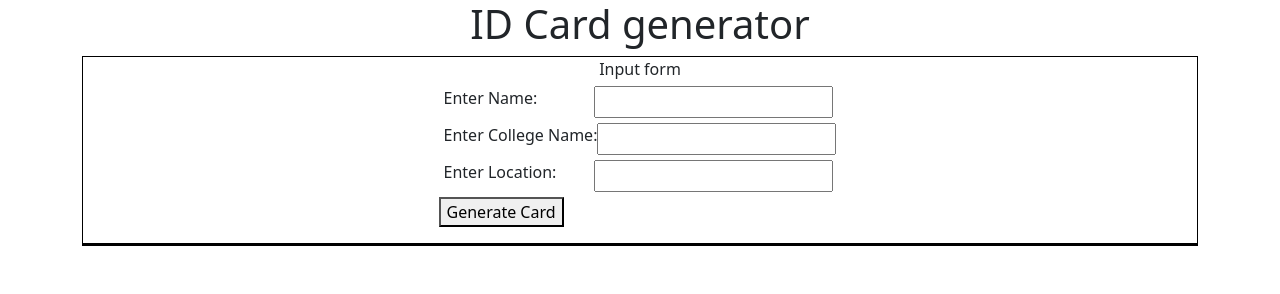
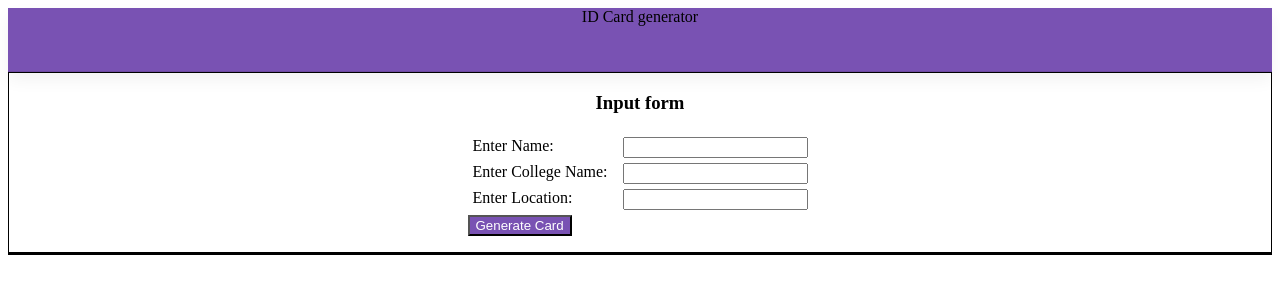
Before and after one commit to Vanessa-Singh/id_cardGenerator, a plain HTML site: page index.html in a window 1280 px wide. Drawn offline with nearby package versions, Linux system fonts and the light colour scheme.

Commit message:
Update index.html

```diff
--- a/index.html
+++ b/index.html
@@ -4,44 +4,42 @@
             ID Card generator
         </title>
         <link rel="stylesheet" href="./css/index.css" />
-        <link rel="stylesheet" href="https://cdnjs.cloudflare.com/ajax/libs/bootstrap/5.0.2/css/bootstrap.min.css" />
-        <link rel="stylesheet" href="https://cdnjs.cloudflare.com/ajax/libs/font-awesome/6.4.2/css/all.min.css" />
+        <link rel="stylesheet" href="https://stackpath.bootstrapcdn.com/font-awesome/4.7.0/css/font-awesome.min.css" />
     </head>
-    <body>
-        <header class="text-center">
-                <h1>ID Card generator</h1>
+    <body><header class="navbar navbar-expand navbar-dark flex-column flex-md-row bd-navbar">
+    <div class="text-light w-100 h3 text-center">ID Card generator</div>
 </header>
-        <div class="container">
-            <div class="section-container">
-                <div class="text-center">
-                    Input form
+<div class="container d-flex">
+    <div class="section-container col-6 p-4">
+        <div class="text-center font-weight-bold">
+          <h3>Input form</h3>
         </div>
         <form onsubmit="return false">
-                    <div class="form-element">
+            <div class="form-element py-3">
                 <label class="form-label">
                     Enter Name:
                 </label>
-                        <input type="text" id="name"/>
+                <input type="text" id="name" />
             </div>
-                    <div class="form-element">
+            <div class="form-element py-3">
                 <label class="form-label">
                     Enter College Name:
                 </label>
                 <input type="text" id="collegeName" />
             </div>
-                    <div class="form-element">
+            <div class="form-element py-3">
                 <label class="form-label">
                     Enter Location:
                 </label>
                 <input type="text" id="location" />
             </div>
-                    <button onclick="generateCard()">Generate Card</button>
+            <button onclick="generateCard()" type="button" class="btn generateButton">Generate Card</button>
         </form>
     </div>
-            <div class="section-container">
+    <div class="section-container col-6">
         <div class="id-card-container" id="collegeCard">
             <div class="text-center">
-                        Generated Card
+              <h3>Generated Card</h3>
             </div>
             <div class="card-container">
                 <div class="card-wrapper">
@@ -68,7 +66,6 @@
             </div>
         </div>
     </div>
-        </div>
-        <script src="./js/index.js"></script>
+</div> <script src="./js/index.js"></script>
 </body>
 </html>
```
Lines whose indentation alone changed are shown as unchanged.
